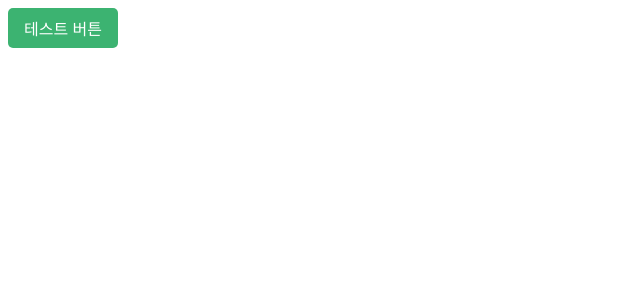
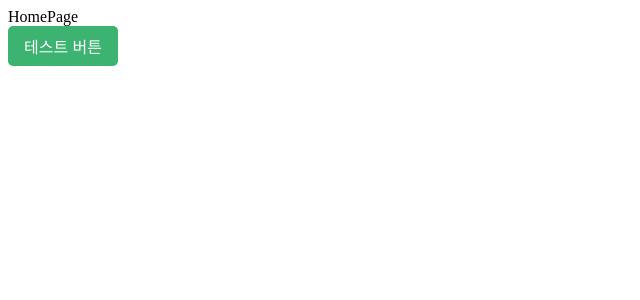
Before and after one commit to QnABoard/front, a React (Vite) app: page / in a window 1280 px wide. Shown: the top 300 px of the page, without its empty margins (0-640 px from the left). Built offline with nearby package versions, Linux system fonts and the light colour scheme.

Commit message:
[Chore] react-router-dom 기본 세팅

```diff
--- a/src/App.tsx
+++ b/src/App.tsx
@@ -1,5 +1,7 @@
 import { QueryClient, QueryClientProvider } from '@tanstack/react-query';
 import Button from '@/components/atoms/Button';
+import { RouterProvider, createBrowserRouter } from 'react-router';
+import router from '@/routes/router';
 
 const queryClient = new QueryClient({
   defaultOptions: {
@@ -12,8 +14,10 @@ const queryClient = new QueryClient({
 });
 
 const App = () => {
+  const appRouter = createBrowserRouter(router);
   return (
     <QueryClientProvider client={queryClient}>
+      <RouterProvider router={appRouter} />
       <Button variant='primary'>테스트 버튼</Button>
     </QueryClientProvider>
   );
--- /dev/null
+++ b/src/pages/HomePage.tsx
@@ -0,0 +1,5 @@
+const HomePage = () => {
+  return <div>HomePage</div>;
+};
+
+export default HomePage;
```
Also changed, not shown: src/routes/router.tsx (added, +10 -0 lines).
